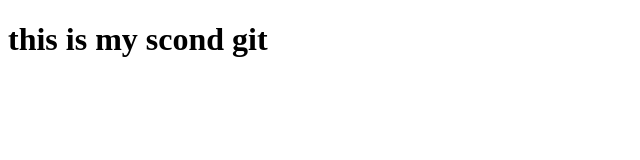
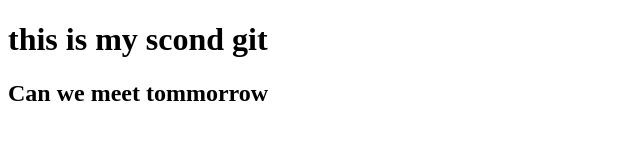
Before and after one commit to riswanrishaldar/datewithgit-sample, a plain HTML site: page index.html in a window 1280 px wide. Shown: the whole page, without its empty margins (0-640 px from the left). Drawn offline with Linux system fonts and the light colour scheme.

Commit message:
index file edited

```diff
--- a/index.html
+++ b/index.html
@@ -8,5 +8,6 @@
 </head>
 <body>
     <h1>this is my scond git </h1>
+    <h2>Can we meet tommorrow</h2>
 </body>
 </html>
```
